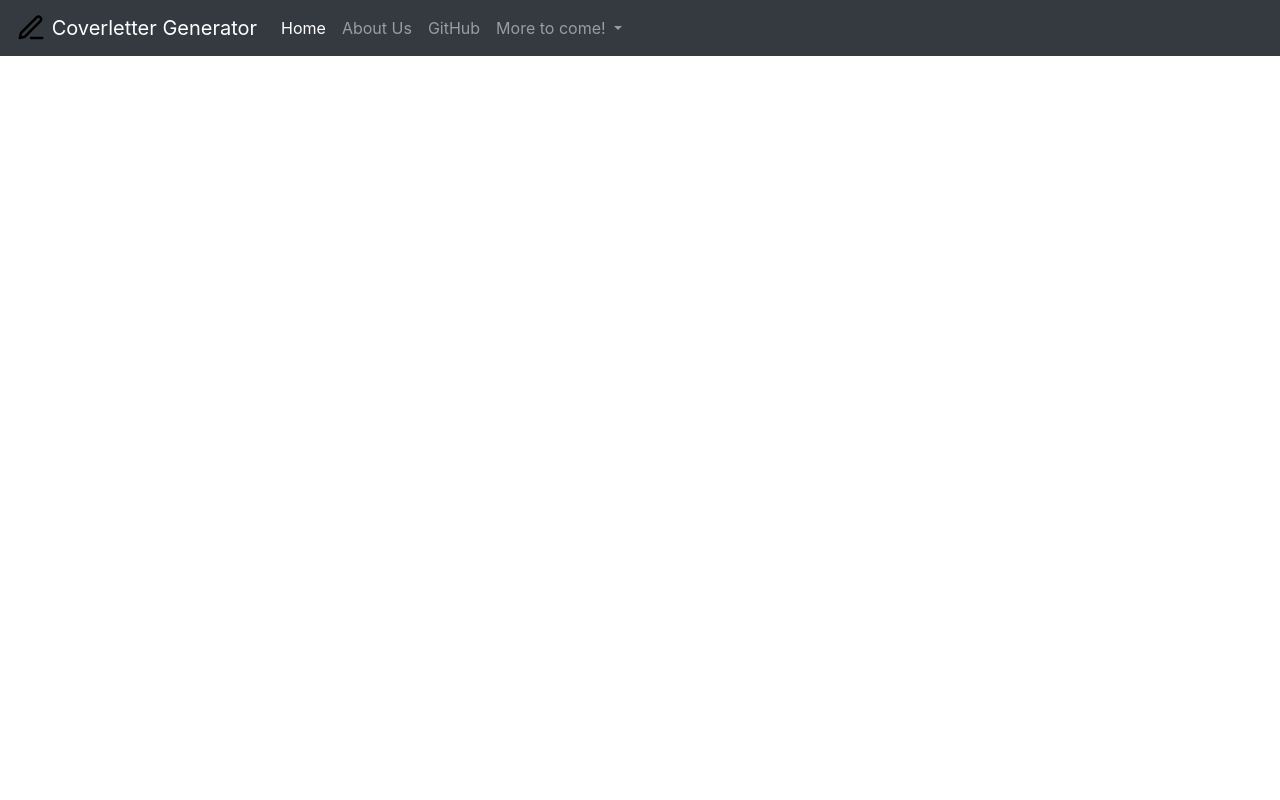
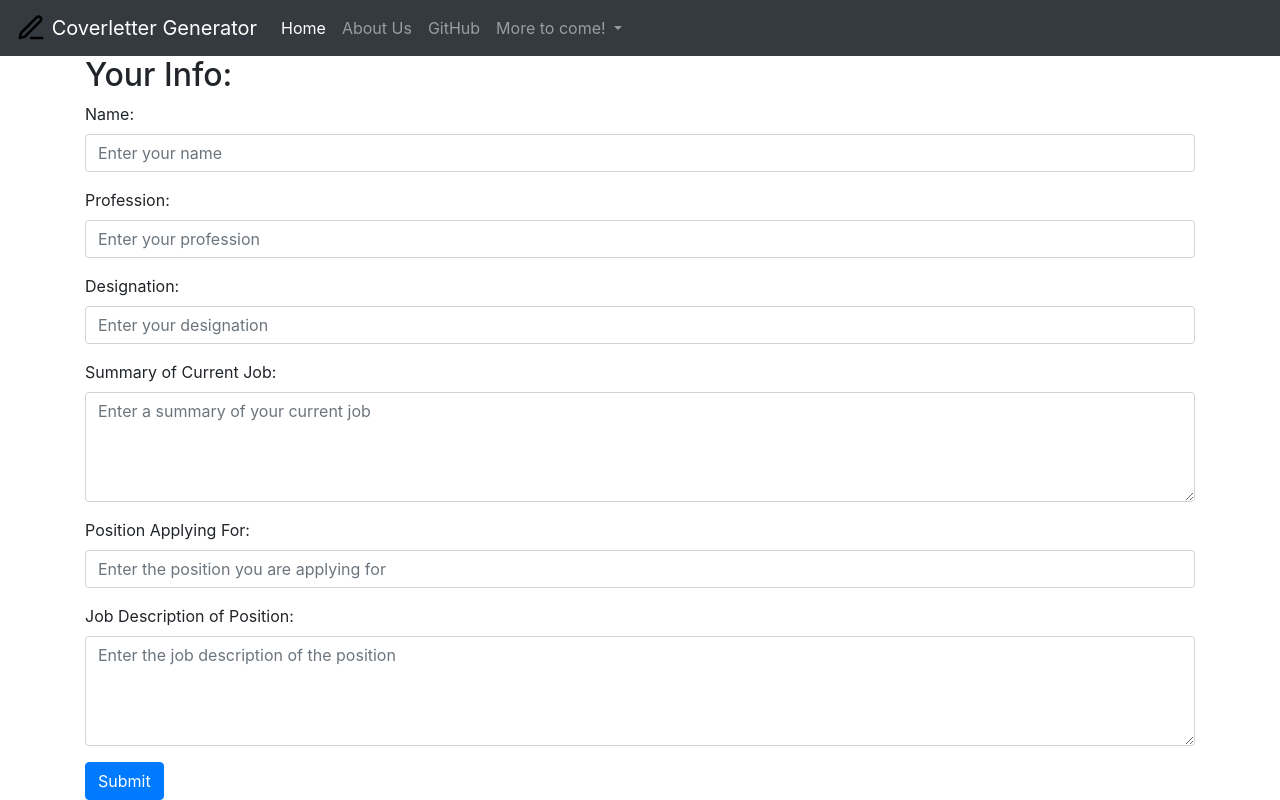
Before and after one commit to syedabrarali/coverletter_chatgpt_app, a Django app: page / in a window 1280 px wide. Run offline with Django 4.2, Linux system fonts and the light colour scheme.

Commit message:
added form to home.html file

```diff
--- a/cv_chatgpt/templates/cv_chatgpt/home.html
+++ b/cv_chatgpt/templates/cv_chatgpt/home.html
@@ -1,4 +1,34 @@
 {% extends "cv_chatgpt/base.html" %}
 {% block home-page-content %}
+<div class="container">
+  <h2>Your Info:</h2>
+  <form>
+    <div class="form-group">
+      <label for="name">Name:</label>
+      <input type="text" class="form-control" id="name" placeholder="Enter your name" required>
+    </div>
+    <div class="form-group">
+      <label for="profession">Profession:</label>
+      <input type="text" class="form-control" id="profession" placeholder="Enter your profession" required>
+    </div>
+    <div class="form-group">
+      <label for="designation">Designation:</label>
+      <input type="text" class="form-control" id="designation" placeholder="Enter your designation" required>
+    </div>
+    <div class="form-group">
+      <label for="summary">Summary of Current Job:</label>
+      <textarea class="form-control" id="summary" rows="4" placeholder="Enter a summary of your current job" required></textarea>
+    </div>
+    <div class="form-group">
+      <label for="position">Position Applying For:</label>
+      <input type="text" class="form-control" id="position" placeholder="Enter the position you are applying for" required>
+    </div>
+    <div class="form-group">
+      <label for="jobDescription">Job Description of Position:</label>
+      <textarea class="form-control" id="jobDescription" rows="4" placeholder="Enter the job description of the position" required></textarea>
+    </div>
+    <button type="submit" class="btn btn-primary">Submit</button>
+  </form>
+</div>
 
 {% endblock home-page-content %}
```
